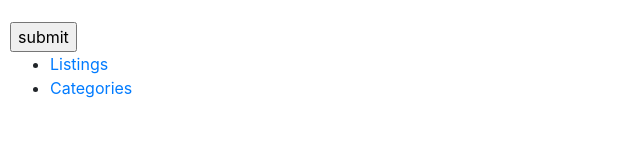
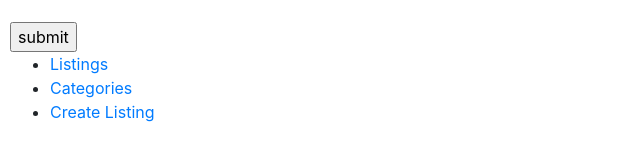
Before and after one commit to webshuriken/commerce, a Django app: page /add_listing in a window 1280 px wide. Shown: the part 704-854 px from the top of the page, without its empty margins (0-640 px from the left). Before the commit the page ends 802 px from the top, so only its background shows below. Run offline with Django 3.2, Linux system fonts and the light colour scheme; a user stored in the database is signed in; tables that the repository leaves empty hold one stand-in row (values such as "Sample post"); some libraries are stand-ins or nearby versions.

Commit message:
feat: Add 'Create Listing' button for authed users

```diff
--- a/auctions/templates/auctions/app_footer.html
+++ b/auctions/templates/auctions/app_footer.html
@@ -7,6 +7,9 @@ Will display a navigation bar with links to the listings and categories pages
     <ul>
       <li><a href="{% url 'auctions:index' %}">Listings</a></li>
       <li><a href="{% url 'auctions:categories' %}">Categories</a></li>
+      {% if user.is_authenticated %}
+        <li><a href="{% url 'auctions:add_listing' %}">Create Listing</a></li>
+      {% endif %}
     </ul>
   </nav>
 </footer>
```
